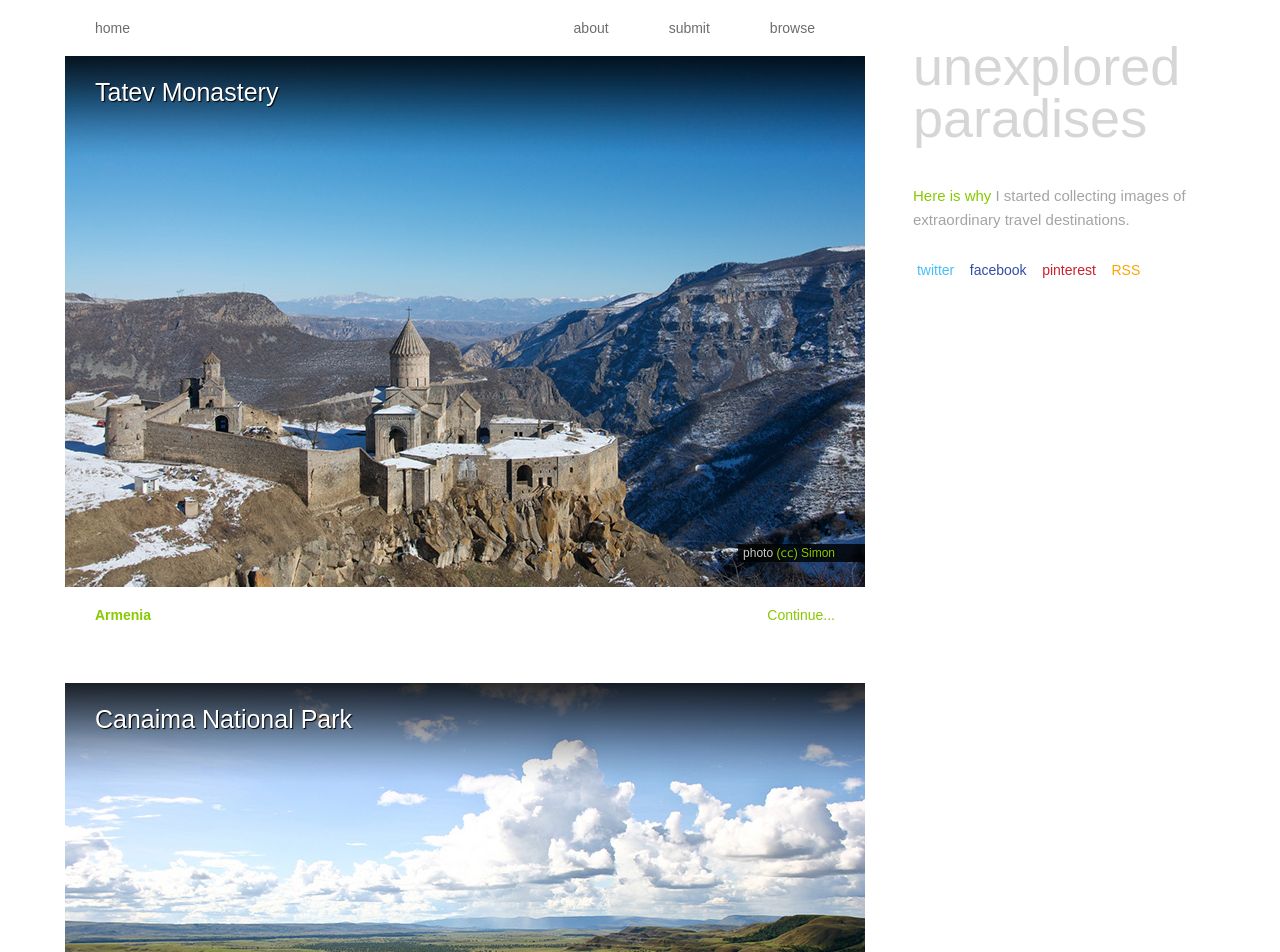
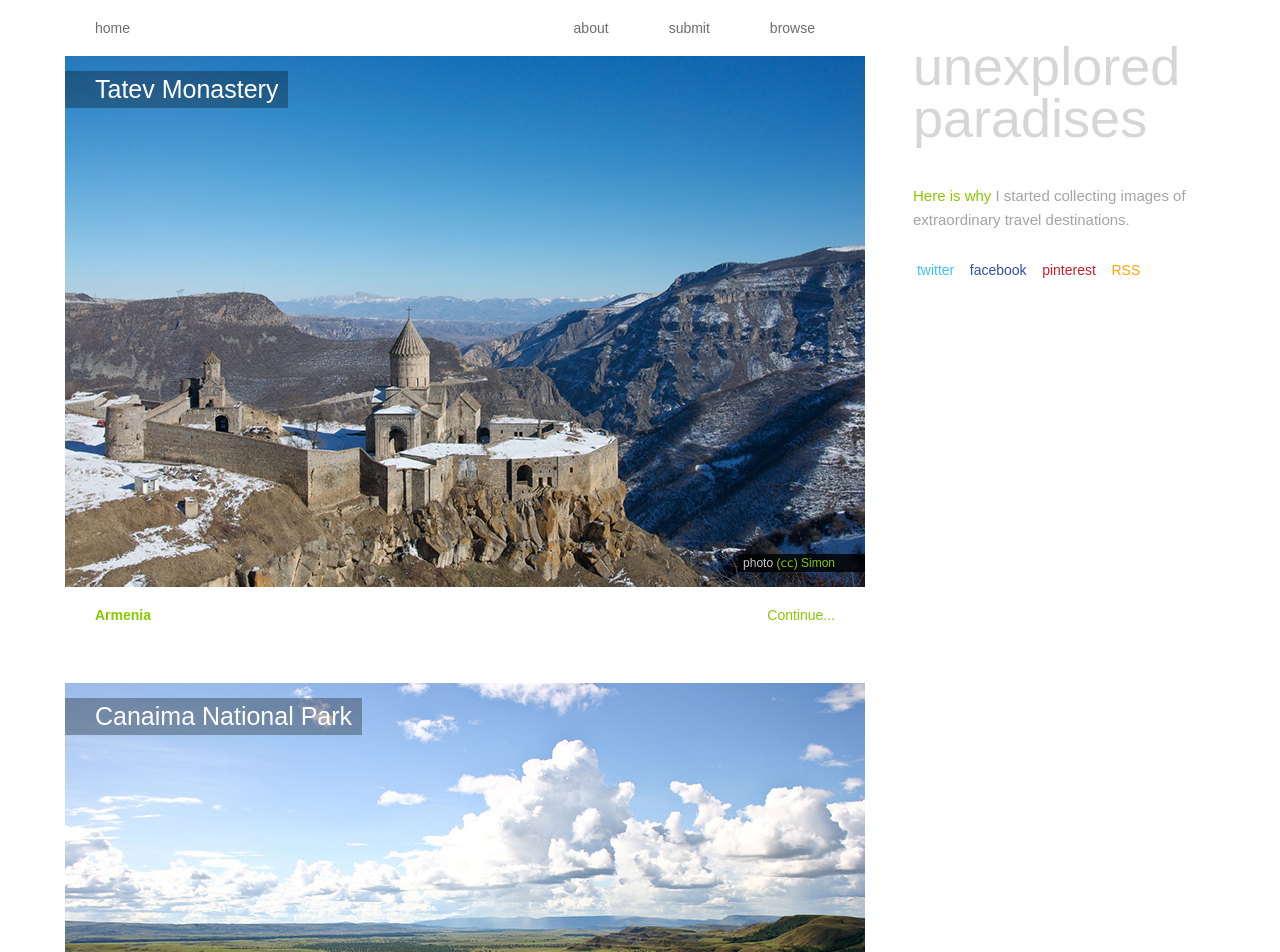
Before and after one commit to crawlingout/unexplored, a Jekyll site: the page built from index.html, in a window 1280 px wide. Shown: the top 952 px of the page. Built offline with Jekyll 4.4.1, drawn with Linux system fonts in a browser that asks for light colours; Markdown is read by kramdown in place of the engine named in the settings; the list of posts is cut into pages by our own code; comment, search, counter and statistics services are not loaded.

Commit message:
Gradient behind post title removed, half-transparent bg instead

```diff
--- a/_includes/postshort.html
+++ b/_includes/postshort.html
@@ -5,8 +5,8 @@
         <a href="{{ post.url }}">
             <img class="my" src="{{ post.image }}" width="800" height="{{ post.imageheight }}" alt="{{ post.imagealt }}">
         </a>
-        {% unless post.nodarkbg %}<div class="bg"></div>{% endunless %}
-        <h2 class="white"><a href="{{ post.url }}">{{ post.title }}</a></h2>
+
+        <h2 class="white"><a class="bg" href="{{ post.url }}">{{ post.title }}</a></h2>
         {% if post.imageby %}
         <div class="imageby onpic">
           {{ post.imageby }}
--- a/css/style.css
+++ b/css/style.css
@@ -143,15 +143,6 @@ button::-moz-focus-inner { border: 0; }
     position: relative;
 }
 
-.title .bg {
-    position: absolute;
-    top: 0;
-    left: 0;
-    width: 100%;
-    height: 100px;
-    background: url("../i/gradient.png") repeat scroll 0 0 rgba(0, 0, 0, 0);
-}
-
 #head h2 {
     color: #6d6d6d;
     font-size: 17px;
@@ -169,20 +160,19 @@ button::-moz-focus-inner { border: 0; }
     left: 0;
     margin: 0;
     position: absolute;
-    top: 0;
+    top: 15px;
 }
 .title h2 a {
     display: block;
     font-size: 25px;
     font-weight: normal;
     line-height: 25px;
-    padding: 24px 30px 11px;
+    padding: 6px 10px 6px 30px;
 }
 .title h2.white a {
-    color: #FFFFFF;
-    text-shadow: 1px 1px 1px #000000;
-    width: 700px;
-    height: 65px;
+    background: #000000;
+    background: none repeat scroll 0 0 rgba(0, 0, 0, 0.3);
+    color: #ffffff;
 }
 .post h2 {
     color: #808080;
@@ -247,7 +237,7 @@ button::-moz-focus-inner { border: 0; }
 .imageby.onpic {
     background: #000000;
     background: rgba(0, 0, 0, 0.8);
-    bottom: 45px;
+    bottom: 35px;
     color: #CBCBCB;
     text-shadow: 1px 1px 2px #000000;
 }
```
Also changed, not shown: i/gradient.png (deleted).
